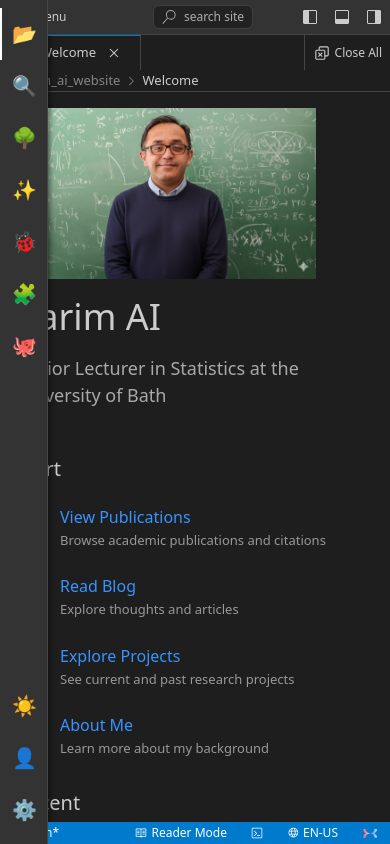
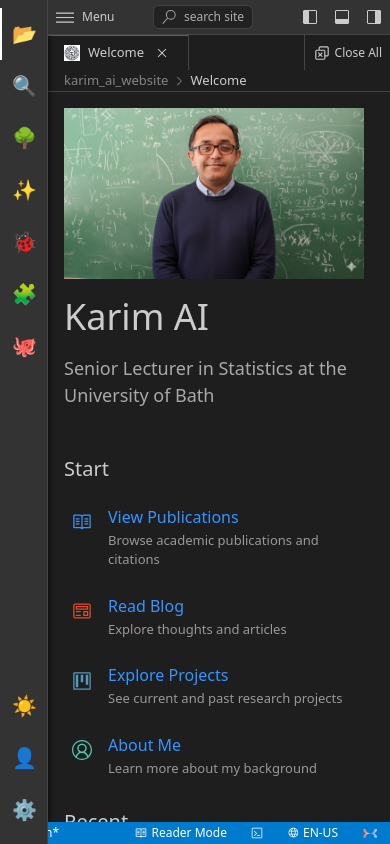
Before and after one commit to kanayai/karim_ai_website, a React (Vite) app: page / in a window 390 px wide. Built offline with nearby package versions, Linux system fonts and the light colour scheme.

Commit message:
Fix mobile layout: Add padding to prevent Activity Bar overlap with Editor and Title Bar

```diff
--- a/src/components/TitleBar.jsx
+++ b/src/components/TitleBar.jsx
@@ -3,7 +3,7 @@ import { VscArrowLeft, VscArrowRight, VscSearch, VscLayoutSidebarLeft, VscLayout
 
 const TitleBar = ({ onSearchClick, toggleSidebar, simpleMode, toggleSimpleMode }) => {
     return (
-        <div className="d-flex align-items-center justify-content-between px-2"
+        <div className="d-flex align-items-center justify-content-between px-2 title-bar"
             style={{
                 height: '35px',
                 flexShrink: 0,
--- a/src/styles/vscode-theme.css
+++ b/src/styles/vscode-theme.css
@@ -158,4 +158,13 @@ body {
     bottom: 0;
     z-index: 102 !important;
   }
+
+  .main-container {
+    padding-left: 48px;
+  }
+
+  .title-bar {
+    padding-left: 56px !important;
+    /* 48px + 8px padding */
+  }
 }
```
